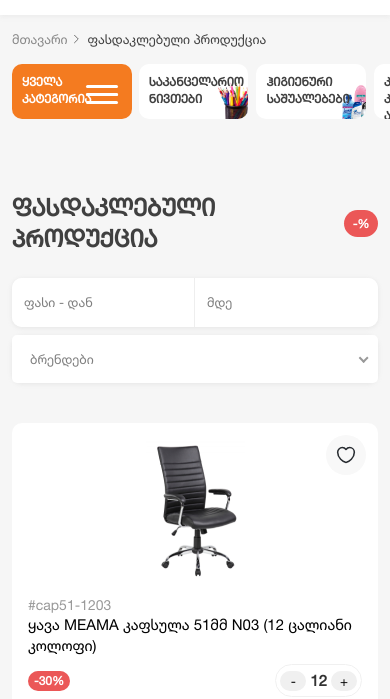
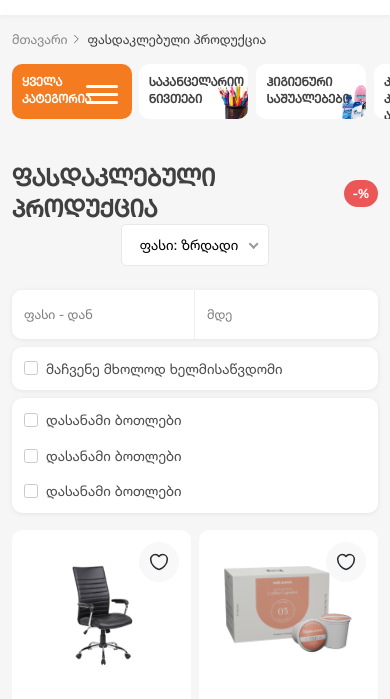
Before and after one commit to alinbrg/officemart2.0, a plain HTML site: page sale.html in a window 390 px wide. Shown: the part 91-790 px from the top of the page. Drawn offline with nearby package versions, Linux system fonts and the light colour scheme; files whose address does not match are found by name.

Commit message:
edit sale page

```diff
--- a/sale.html
+++ b/sale.html
@@ -150,28 +150,57 @@
 
 		<section class="new-prtoducts products-page">
 			<div class="container">
+				<div class="prod-page-title-top">
 					<div class="prod-page-title">
 						<h2 class="title">ფასდაკლებული პროდუქცია</h2>
 						<span class="flag sale">-%</span>
 					</div>
-
+					<div class="order-select">
+						<select name="order" id="order">
+							<option value="">ფასი: ზრდადი</option>
+							<option value="">ფასი: კლებადი</option>
+						</select>
+					</div>
+				</div>
+				<div class="cat-page-wrapper">
+					<div class="filters">
+						<form action="#">
 							<div class="prod-page-filter">
-					<form action="#">
 								<div class="row inputs">
 									<input type="number" name="from" placeholder="ფასი - დან" />
 									<input type="number" name="to" placeholder="მდე" />
 								</div>
-						<div class="row">
-							<select name="brands" id="brands" class="brands wide nice-select">
-								<option value="" disabled>ბრენდები</option>
-								<option value="">ბრენდები</option>
-								<option value="">ბრენდები</option>
-							</select>
+
+								<div class="checkboxes">
+									<label for="available" class="checkbox">
+										<input type="checkbox" name="available" id="available" />
+										<span class="check"></span>
+										<span>მაჩვენე მხოლოდ ხელმისაწვდომი</span>
+									</label>
+								</div>
+
+								<div class="checkboxes">
+									<label for="1" class="checkbox">
+										<input type="checkbox" name="" id="1" />
+										<span class="check"></span>
+										<span>დასანამი ბოთლები</span>
+									</label>
+									<label for="2" class="checkbox">
+										<input type="checkbox" name="" id="2" />
+										<span class="check"></span>
+										<span>დასანამი ბოთლები</span>
+									</label>
+									<label for="3" class="checkbox">
+										<input type="checkbox" name="" id="3" />
+										<span class="check"></span>
+										<span>დასანამი ბოთლები</span>
+									</label>
+								</div>
 							</div>
 						</form>
 					</div>
 					<div class="product-page-wrapper">
-					<div class="prod-list">
+						<div class="prod-list sale-page-prod-list">
 							<div class="prod-card">
 								<div class="prod-img">
 									<img class="img" src="src/img/chair.png" alt="" />
@@ -591,6 +620,7 @@
 						</div>
 					</div>
 				</div>
+			</div>
 		</section>
 
 		<footer>
--- a/src/css/style.css
+++ b/src/css/style.css
@@ -760,7 +760,7 @@ header {
 	}
 	.categories.inner-page + section,
 	.categories.inner-page + footer {
-		margin-top: 130px;
+		margin-top: 100px;
 	}
 	.cat-wrapper.active {
 		padding-right: 12px;
@@ -1872,6 +1872,15 @@ header {
 	min-width: 34px;
 }
 
+.prod-page-title-top {
+	display: flex;
+	align-items: center;
+	justify-content: space-between;
+	margin-bottom: 24px;
+}
+.prod-page-title-top .prod-page-title {
+	margin-bottom: 0;
+}
 .prod-list {
 	display: grid;
 	grid-template-columns: repeat(auto-fill, minmax(237px, 1fr));
@@ -1979,6 +1988,10 @@ input[type="number"] {
 		font-size: 24px;
 		text-align: left;
 	}
+	.prod-page-title-top {
+		flex-direction: column;
+	}
+
 	.prod-page-title {
 		justify-content: space-between;
 	}
@@ -1987,6 +2000,13 @@ input[type="number"] {
 	}
 	.brands-page .page-desc {
 		margin-bottom: 16px;
+	}
+	.prod-list {
+		grid-template-columns: repeat(2, 1fr);
+		gap: 8px !important;
+	}
+	.banner img {
+		display: none;
 	}
 }
 
```
Lines whose indentation alone changed are shown as unchanged.
